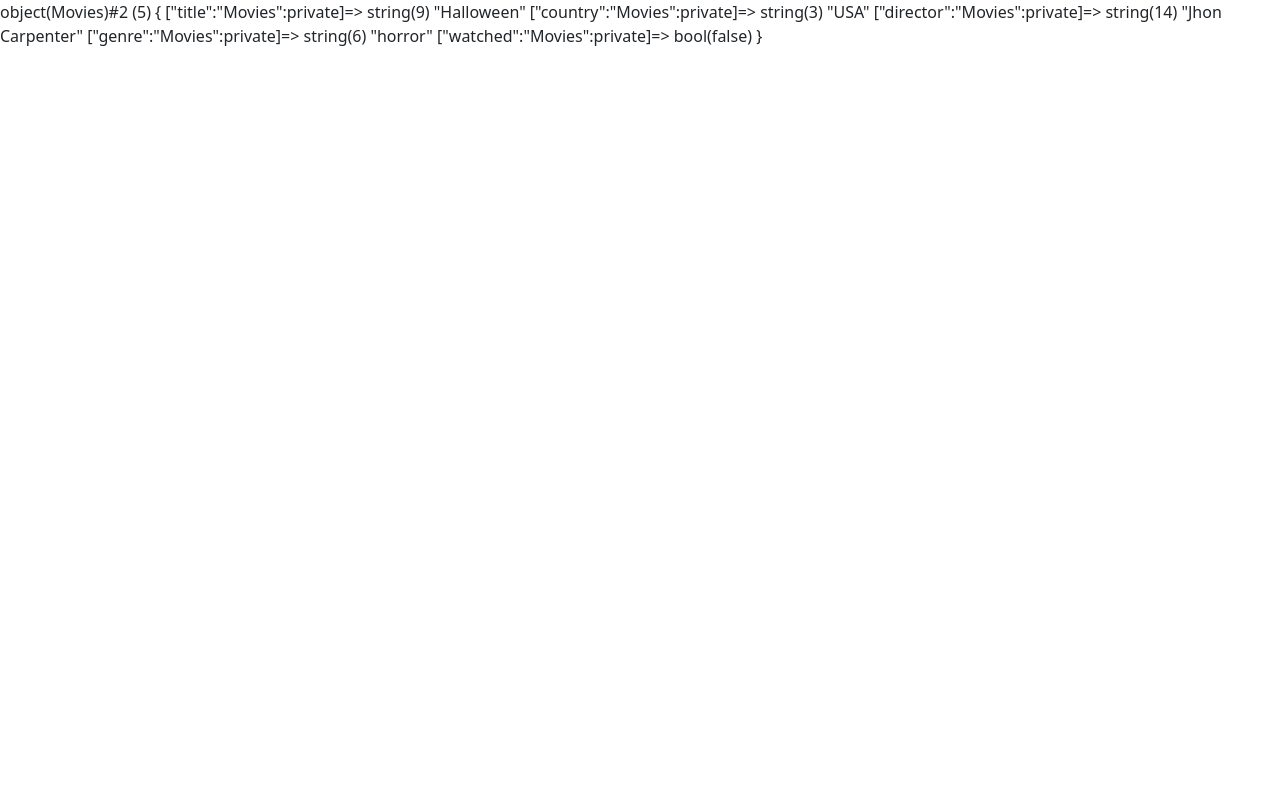
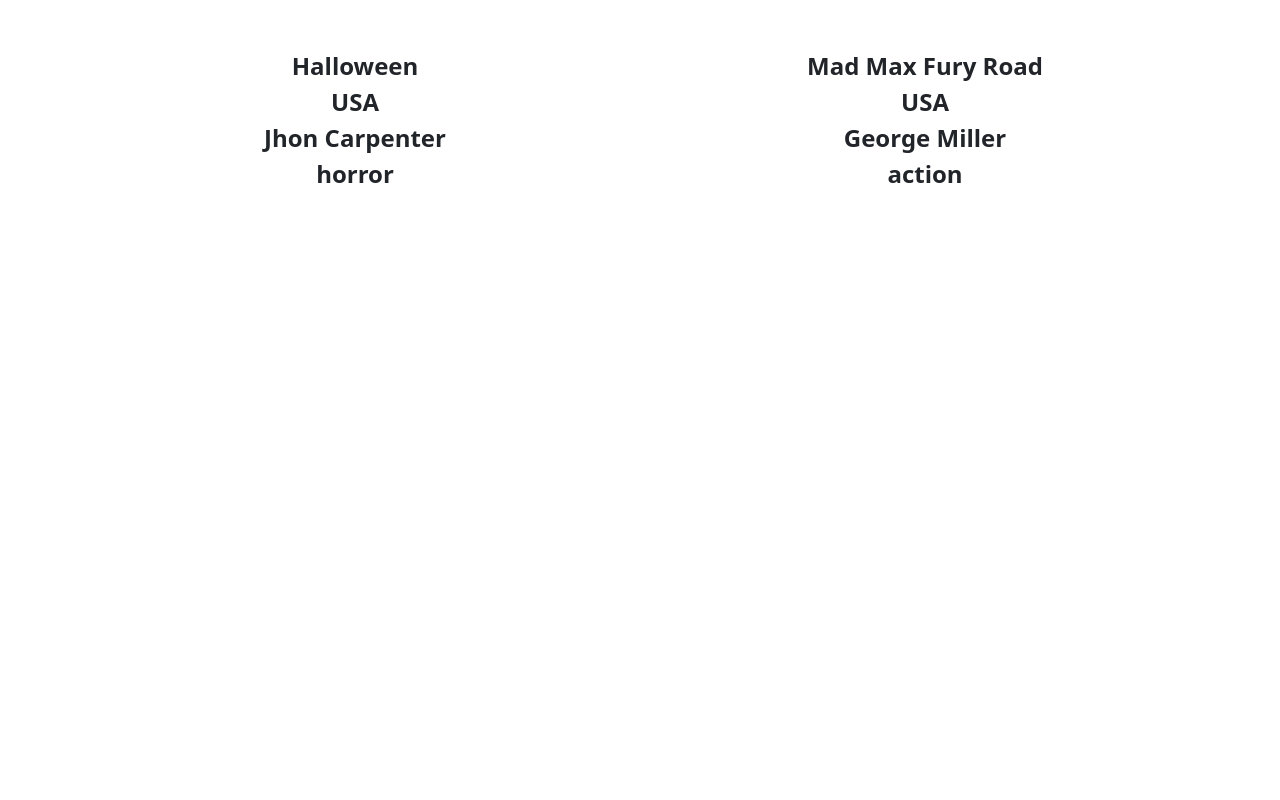
Before and after one commit to FrancescoRispoli17/php-oop-1, a PHP site: page / in a window 1280 px wide. Run offline with PHP 8.4, Linux system fonts and the light colour scheme.

Commit message:
[UPD] method GET and instantiate 2 obj

```diff
--- a/index.php
+++ b/index.php
@@ -2,7 +2,7 @@
 
 class Movies{
 
-    public function __construct(private string $title, private string $country, private string $director, private string $genre, private bool $watched)
+    public function __construct(private string $title, private string $country, private string $director, private string $genre, public bool $watched)
     {
         $this->title=$title;
         $this->country=$country;
@@ -14,11 +14,24 @@ class Movies{
     {
 
     }
+    public function getTitle(){
+        return $this->title;
+    }
+    public function getCountry(){
+        return $this->country;
+    }
+    public function getDirector(){
+        return $this->director;
+    }
+    public function getGenre(){
+        return $this->genre;
+    }
 }
 
 $halloween= new Movies('Halloween','USA','Jhon Carpenter','horror',true);
-
-var_dump($halloween);
+$mad_max= new Movies('Mad Max Fury Road', 'USA','George Miller', 'action',true);
+// var_dump($halloween);
+// echo '<hr>'.$halloween->getTitle();
 
 ?>
 
@@ -32,6 +45,21 @@ var_dump($halloween);
     <title>Class Movie</title>
 </head>
 <body>
-
+    <div class="container py-5">
+        <div class="row">
+            <div class="col-6 text-center fs-4 fw-semibold">
+                <div><?php echo $halloween->getTitle(); ?> </div>
+                <div><?php echo $halloween->getCountry(); ?> </div>
+                <div><?php echo $halloween->getDirector(); ?> </div>
+                <div><?php echo $halloween->getGenre(); ?> </div>
+            </div>
+            <div class="col-6 text-center fs-4 fw-semibold">
+                <div><?php echo $mad_max->getTitle(); ?> </div>
+                <div><?php echo $mad_max->getCountry(); ?> </div>
+                <div><?php echo $mad_max->getDirector(); ?> </div>
+                <div><?php echo $mad_max->getGenre(); ?> </div>
+            </div>
+        </div>
+    </div>
 </body>
 </html>
```
